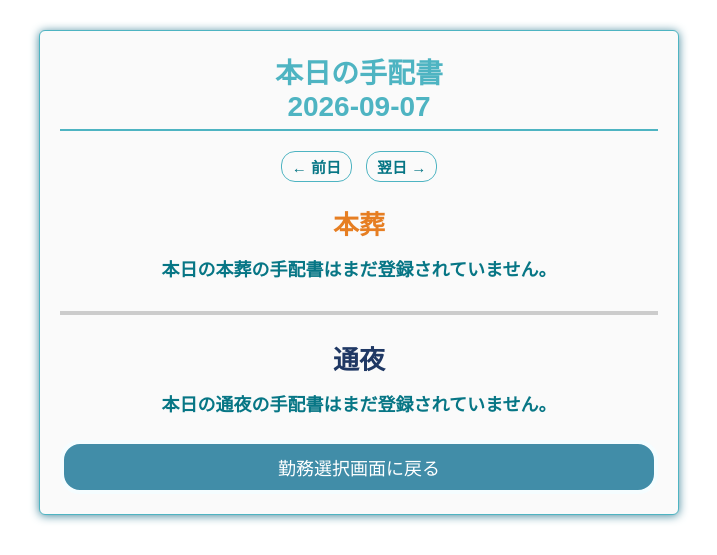
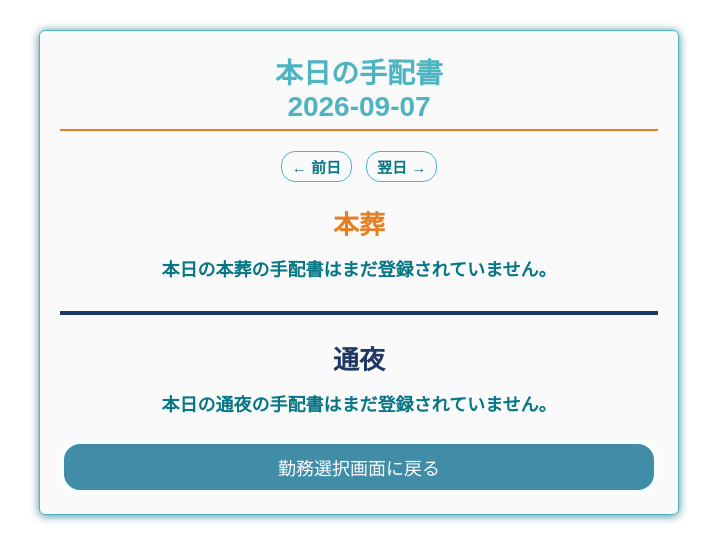
Before and after one commit to PSS-Grp/pss-attend, a Flask app: page /today_arrangement in a window 1280 px wide. Shown: the top 555 px of the page, without its empty margins (281-998 px from the left). Run offline with Flask 3, Linux system fonts and the light colour scheme; the visitor is signed in with stand-in values (Sample User, id 1); data that the repository does not hold is empty; parts of the project's set-up code (start-up, migrations or seed data) failed here and were passed over.

Commit message:
手配書確認画面: 本葬/通夜間の境界線をネイビーに、日付下の線をオレンジに変更
- .arrangement-blockの境界線を灰色(#cccccc)からネイビー(#1f3864)に変更
- このページ限定で、タイトル下の日付の下線(#frame .frame-title、
  style.css共通スタイル)をオレンジ(#e67e22)に上書き

Co-Authored-By: Claude Sonnet 5 <noreply@anthropic.com>
Claude-Session: https://claude.ai/code/session_013gPMEBynRrc6kLfmEgFAdj

```diff
--- a/attendance_fixed/templates/today_arrangement.html
+++ b/attendance_fixed/templates/today_arrangement.html
@@ -20,13 +20,20 @@
         width: 640px;
         max-width: 95%;
       }
+      /* [修正] ユーザー要望により、この画面（本日の手配書）のみ、
+         タイトル下の日付の下線をオレンジ色にした
+         （style.cssの#frame .frame-titleの共通スタイルを、
+         このページに限りここで上書きしている）。 */
+      #frame.wide .frame-title {
+        border-bottom-color: #e67e22;
+      }
       .arrangement-block {
         margin-bottom: 24px;
         padding-bottom: 20px;
         /* [修正] ユーザー要望により、本葬と通夜の間の境界線をより
-           はっきり見えるよう、薄い点線から実線に変更（さらに要望により
-           2px→4pxへ太く）した。 */
-        border-bottom: 4px solid #cccccc;
+           はっきり見えるよう、薄い点線から実線に変更（2px→4pxへ太く、
+           さらに色を灰色からネイビーに変更）した。 */
+        border-bottom: 4px solid #1f3864;
       }
       .arrangement-block:last-of-type {
         border-bottom: none;
```
